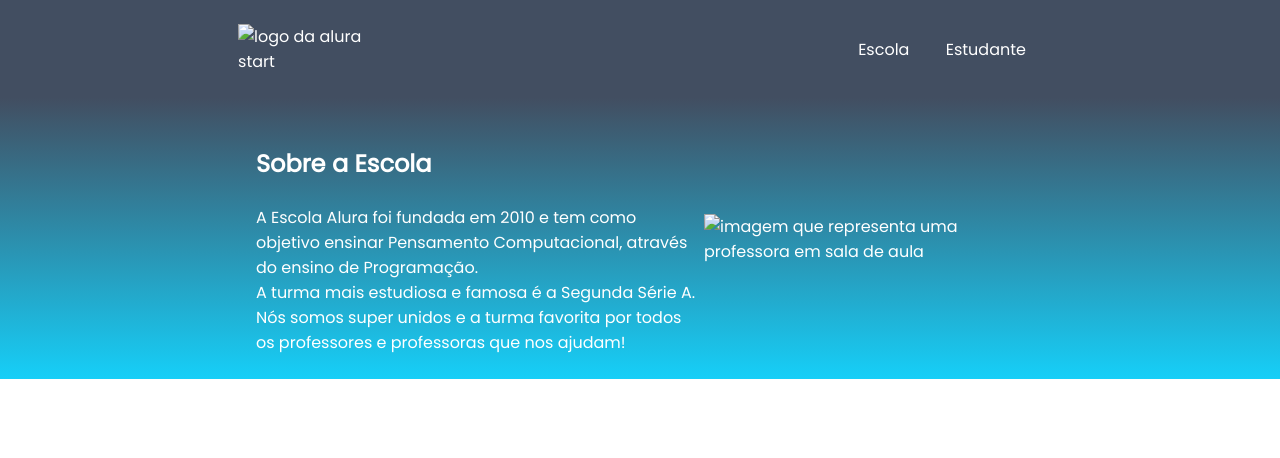
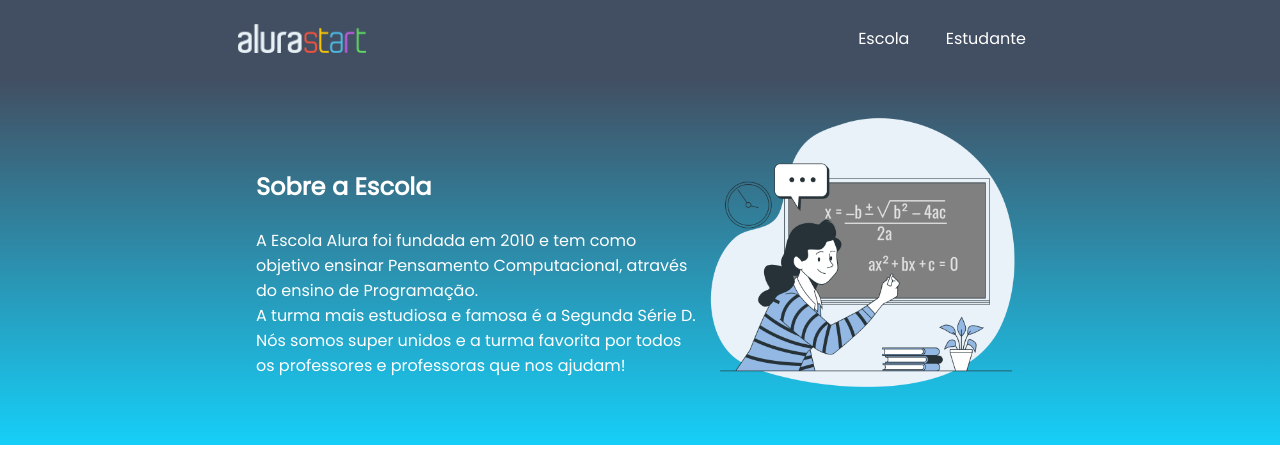
Before and after one commit to camilaryzikgura/site-escola, a plain HTML site: page index.html in a window 1280 px wide. Shown: the top 458 px of the page. Drawn offline with Linux system fonts and the light colour scheme.

Commit message:
Add files via upload

```diff
--- a/index.html
+++ b/index.html
@@ -14,7 +14,7 @@
 
 <body>
     <header class="cabecalho">
-        <img class="cabecalho-imagem" src="alurastart logo.png" alt="logo da alura start">
+        <img class="cabecalho-imagem" src="logoalura.png" alt="logo da alura start">
         <ul class="cabecalho-lista">
             <li class="cabecalho-lista-item"><a href="#escola">Escola</a></li>
             <li class="cabecalho-lista-item"><a href="#estudante">Estudante</a></li>
@@ -25,10 +25,10 @@
             <h2 class="escola-titulo">Sobre a Escola</h2>
             <p class="escola-texto-um">A Escola Alura foi fundada em 2010 e tem como objetivo ensinar Pensamento
                 Computacional, através do ensino de Programação.</p>
-            <p class="escola-texto-dois">A turma mais estudiosa e famosa é a Segunda Série A. Nós somos super unidos e a
+            <p class="escola-texto-dois">A turma mais estudiosa e famosa é a Segunda Série D. Nós somos super unidos e a
                 turma favorita por todos os professores e professoras que nos ajudam!</p>
         </div>
-        <img class="escola-imagem" src="Formula-bro.png" alt="imagem que representa uma professora em sala de aula">
+        <img class="escola-imagem" src="escola.png" alt="imagem que representa uma professora em sala de aula">
     </section>
 
     <section id="estudante">
```
Also changed, not shown: alura.logo.jpg (added), escola.png (added), logo.alura.png (added), logoalura.png (added).
